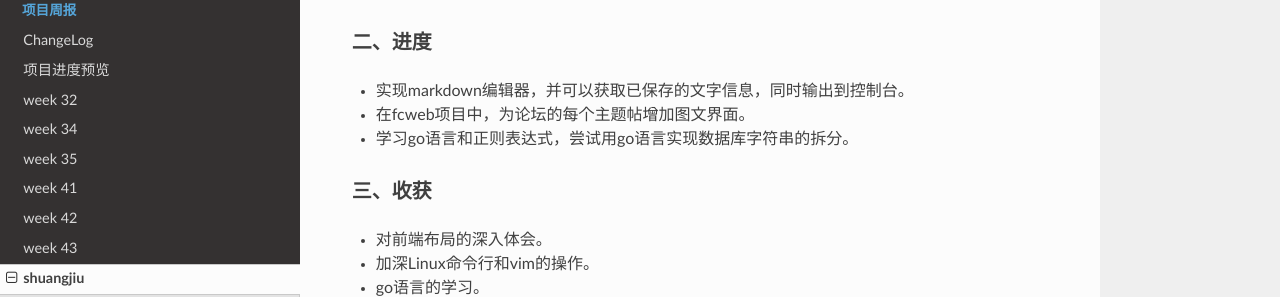
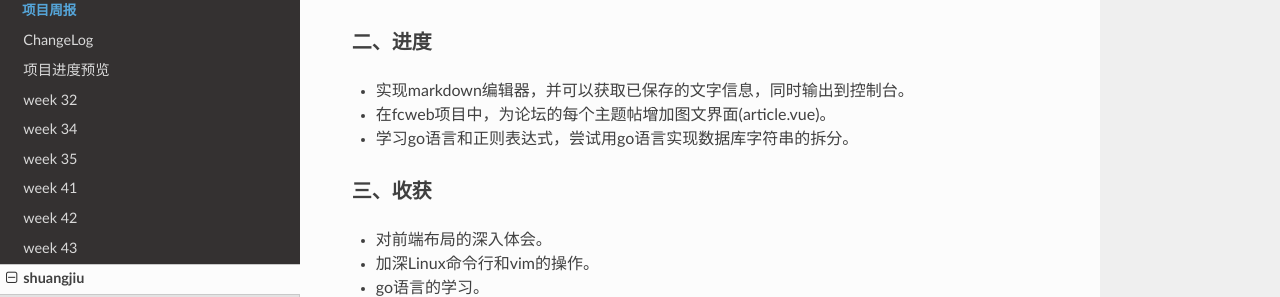
Before and after one commit to bbhj/intro, an MkDocs documentation site: the page built from docs/weekly/shuangjiu.md, in a window 1280 px wide and 900 px high, scrolled down 685 px. Shown: the part 298-595 px from the top of the window. Built offline with MkDocs 1.6.1, drawn with Linux system fonts in a browser that asks for light colours; nearby versions of some CDN libraries; old or Windows-style settings are respelled for this version of MkDocs.

Commit message:
Update shuangjiu.md

```diff
--- a/docs/weekly/shuangjiu.md
+++ b/docs/weekly/shuangjiu.md
@@ -37,7 +37,7 @@
 
 - 实现markdown编辑器，并可以获取已保存的文字信息，同时输出到控制台。
 
-- 在fcweb项目中，为论坛的每个主题帖增加图文界面。
+- 在fcweb项目中，为论坛的每个主题帖增加图文界面(article.vue)。
 
 - 学习go语言和正则表达式，尝试用go语言实现数据库字符串的拆分。
 
```
